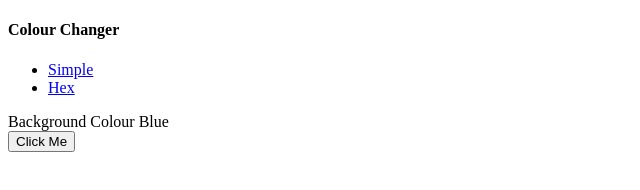
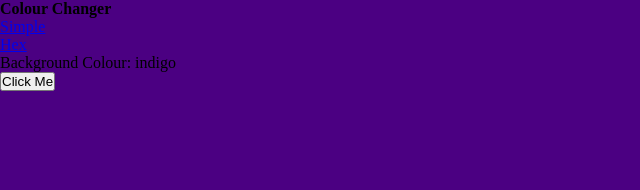
Before and after one commit to JoeCosentino/Colour-Flipper, a plain HTML site: page HTML/index.html in a window 1280 px wide. Both pictures are taken after a click on the button "Click Me". Shown: the whole page, without its empty margins (0-640 px from the left). Drawn offline with Linux system fonts and the light colour scheme.

Commit message:
completed app.js section

```diff
--- a/HTML/index.html
+++ b/HTML/index.html
@@ -4,6 +4,8 @@
     <meta charset="UTF-8">
     <meta name="viewport" content="width=device-width, initial-scale=1.0">
     <title>Colour Changer</title>
+
+    <link rel="stylesheet" href="../styles.css" />
 </head>
 <body>
     <nav class="nav">
@@ -18,9 +20,9 @@
         </ul>
     </nav>
     <main>
-        <div class="description">Background Colour <span class="colour">Blue</span></div>
+        <div class="description">Background Colour: <span class="colour">Blue</span></div>
         <button class="btn" id="btn">Click Me</button>
     </main>
-    <script src="hex.js"></script>
+    <script src="../JavaScript/app.js"></script>
 </body>
 </html>
--- a/JavaScript/app.js
+++ b/JavaScript/app.js
@@ -4,3 +4,20 @@
 // select them randomly through the button
 
 const colours = ['blue', 'red', 'purple', 'orange', 'green', 'yellow', 'pink', 'indigo'];
+
+const colour = document.querySelector('.colour');
+const button = document.getElementById('btn');
+
+button.addEventListener('click', function() {
+    // click button, change text
+    // text already has something
+
+    let newColour = colours[randomColour()];
+
+    colour.textContent = newColour;
+    document.body.style.backgroundColor = newColour;
+})
+
+function randomColour() {
+    return Math.floor(Math.random() * colours.length)
+}
--- a/styles.css
+++ b/styles.css
@@ -0,0 +1,5 @@
+* {
+    box-sizing: border-box;
+    margin: 0px;
+    padding: 0;
+}
```
Also changed, not shown: HTML/hex.html (+3 -2 lines).
